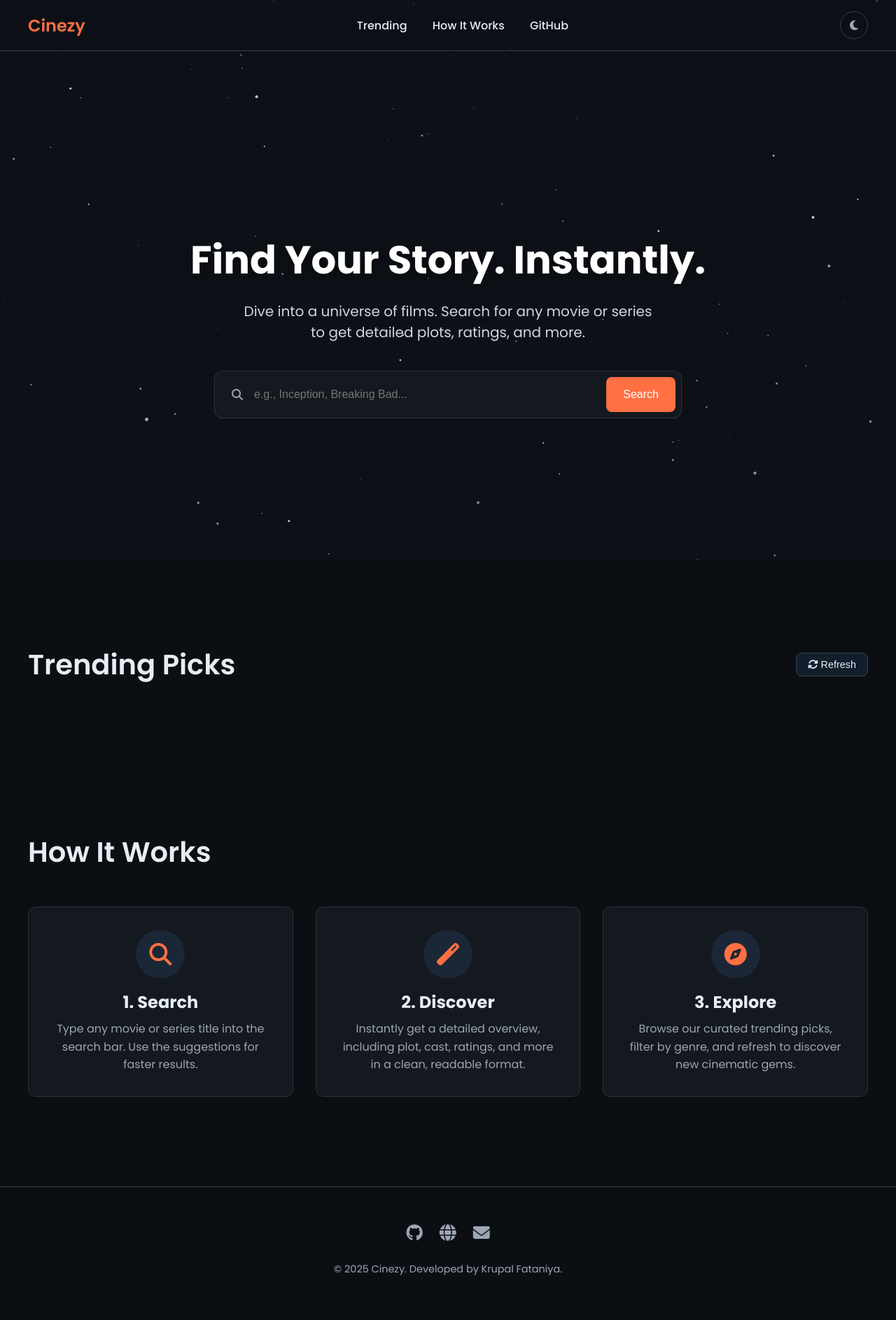
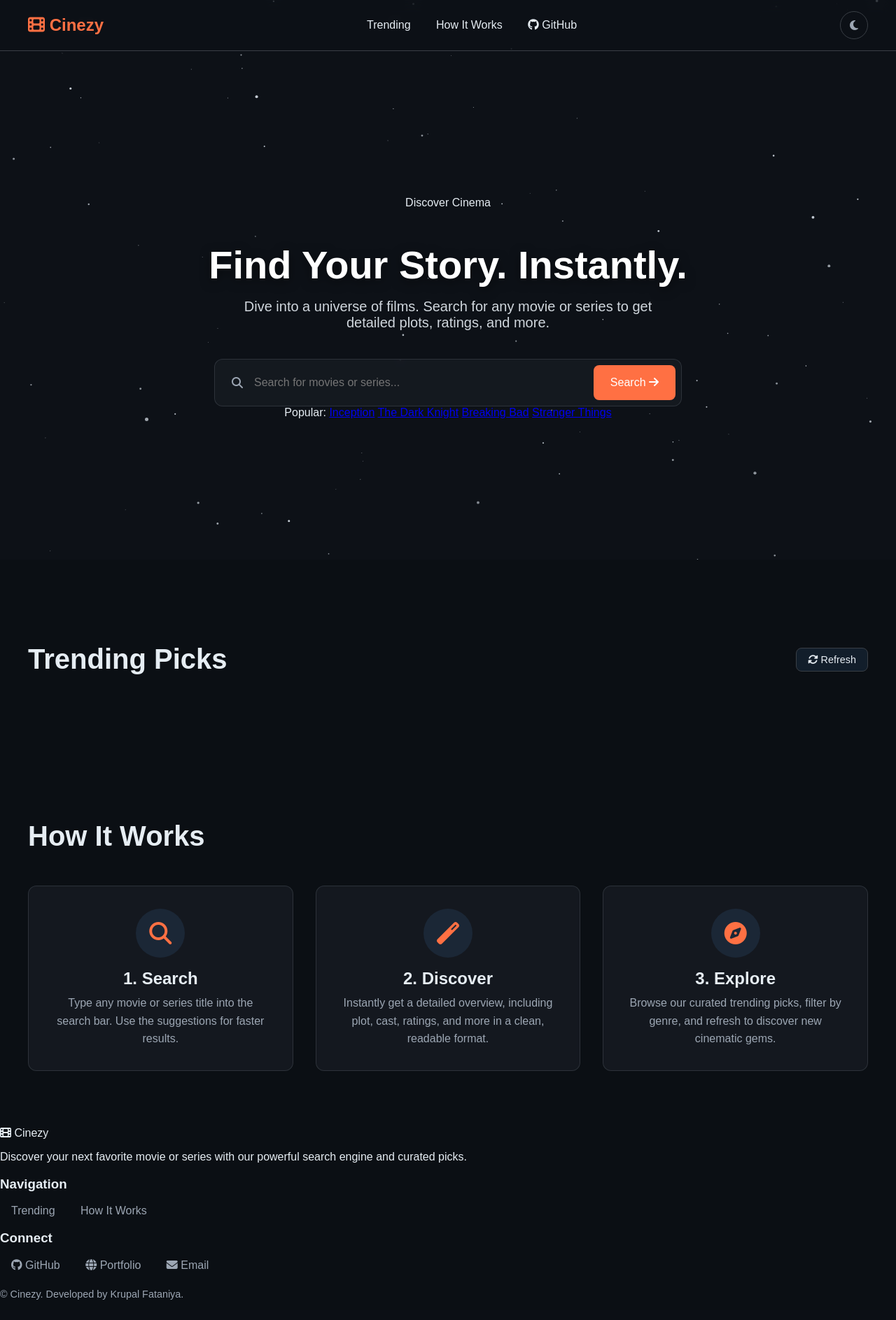
Before and after one commit to krupal-036/cinezy, a Flask app: page / in a window 1280 px wide. Shown: the whole page at 70% size. After the commit the page ends 1858 px from the top, so only its background shows below. Run offline with Flask 3, Linux system fonts and the light colour scheme; data that the repository does not hold is empty.

Commit message:
Add: SEO & Improve UI

```diff
--- a/templates/index.html
+++ b/templates/index.html
@@ -1,33 +1,117 @@
 <!DOCTYPE html>
 <html lang="en">
-
 <head>
     <meta charset="UTF-8">
     <meta name="viewport" content="width=device-width, initial-scale=1.0">
+    <meta http-equiv="X-UA-Compatible" content="IE=edge">
     <meta name="google-site-verification" content="TYKBWgeHzdHBlUxN48C0tXZb3UHXQfWV-PfxZSayPrI" />
+
     <title>Cinezy - Discover Your Next Movie</title>
+    <meta name="description" content="Cinezy helps you discover your next favorite movie or series. Search for any film to get detailed plots, ratings, cast, and more. Explore trending picks and find your story instantly.">
+    <meta name="keywords" content="movie search, krupal fataniya, cinezy, film database, movie ratings, movie recommendations, trending movies, series finder, cinema discovery, movie plots, cast information">
+    <meta name="author" content="Krupal Fataniya">
+    <meta name="robots" content="index, follow">
+    <meta name="language" content="English">
+    <meta name="revisit-after" content="7 days">
+    <meta name="rating" content="general">
+
+    <meta property="og:type" content="website">
+    <meta property="og:title" content="Cinezy - Discover Your Next Movie">
+    <meta property="og:description" content="Cinezy helps you discover your next favorite movie or series. Search for any film to get detailed plots, ratings, cast, and more.">
+    <meta property="og:image" content="https://cdn-icons-png.freepik.com/512/686/686458.png">
+    <meta property="og:url" content="https://cinezy.vercel.app/">
+    <meta property="og:site_name" content="Cinezy">
+    <meta property="og:locale" content="en_US">
+
+    <meta name="twitter:card" content="summary_large_image">
+    <meta name="twitter:title" content="Cinezy - Discover Your Next Movie">
+    <meta name="twitter:description" content="Cinezy helps you discover your next favorite movie or series. Search for any film to get detailed plots, ratings, cast, and more.">
+    <meta name="twitter:image" content="https://cdn-icons-png.freepik.com/512/686/686458.png">
+
+    <link rel="canonical" href="https://cinezy.vercel.app/">
+    <meta name="theme-color" content="#ff7043">
+
+    <link rel="shortcut icon" href="https://cdn-icons-png.freepik.com/512/686/686458.png" type="image/x-icon">
+    <link rel="icon" href="https://cdn-icons-png.freepik.com/512/686/686458.png" type="image/x-icon">
+    <link rel="apple-touch-icon" href="https://cdn-icons-png.freepik.com/512/686/686458.png">
+    <link rel="manifest" href="{{ url_for('static', filename='manifest.json') }}">
+
+    <meta name="mobile-web-app-capable" content="yes">
+    <meta name="apple-mobile-web-app-capable" content="yes">
+    <meta name="apple-mobile-web-app-status-bar-style" content="black-translucent">
+    <meta name="apple-mobile-web-app-title" content="Cinezy">
+    <meta name="application-name" content="Cinezy">
+
+    <meta http-equiv="Content-Security-Policy" content="default-src 'self'; script-src 'self' 'unsafe-inline' https://cdnjs.cloudflare.com https://code.jquery.com; style-src 'self' 'unsafe-inline' https://fonts.googleapis.com https://cdnjs.cloudflare.com; font-src 'self' https://fonts.gstatic.com https://cdnjs.cloudflare.com; img-src 'self' data: https:; connect-src 'self' https://www.omdbapi.com;">
+    <meta name="referrer" content="no-referrer-when-downgrade">
+    <meta name="abstract" content="Movie and series discovery platform">
+    <meta name="topic" content="Entertainment">
+    <meta name="summary" content="Discover your next favorite movie or series with Cinezy">
+    <meta name="classification" content="Entertainment">
+    <meta name="url" content="https://cinezy.vercel.app/">
+    <meta name="identifier-URL" content="https://cinezy.vercel.app/">
+
+    <link rel="dns-prefetch" href="//fonts.googleapis.com">
+    <link rel="dns-prefetch" href="//fonts.gstatic.com">
+    <link rel="dns-prefetch" href="//cdnjs.cloudflare.com">
+    <link rel="dns-prefetch" href="//www.omdbapi.com">
+
     <link rel="preconnect" href="https://fonts.googleapis.com">
     <link rel="preconnect" href="https://fonts.gstatic.com" crossorigin>
-    <link href="https://fonts.googleapis.com/css2?family=Poppins:wght@300;400;500;600;700&display=swap"
-        rel="stylesheet">
-    <link rel="stylesheet" href="https://cdnjs.cloudflare.com/ajax/libs/font-awesome/6.5.1/css/all.min.css"
-        integrity="sha512-DTOQO9RWCH3ppGqcWaEA1BIZOC6xxalwEsw9c2QQeAIftl+Vegovlnee1c9QX4TctnWMn13TZye+giMm8e2LwA=="
-        crossorigin="anonymous" referrerpolicy="no-referrer" />
-    <link rel="shortcut icon" href="https://cdn-icons-png.freepik.com/512/686/686458.png" type="image/x-icon">
+    <link rel="preconnect" href="https://cdnjs.cloudflare.com">
+    <link rel="preconnect" href="https://www.omdbapi.com">
+
+    <link href="https://fonts.googleapis.com/css2?family=Poppins:wght@300;400;500;600;700&family=Inter:wght@400;500;700&display=swap" rel="stylesheet">
+    <link rel="stylesheet" href="https://cdnjs.cloudflare.com/ajax/libs/font-awesome/6.5.1/css/all.min.css">
     <link rel="stylesheet" href="{{ url_for('static', filename='css/style.css') }}">
+
+    <script type="application/ld+json">
+    {
+        "@context": "https://schema.org",
+        "@type": "WebApplication",
+        "name": "Cinezy",
+        "url": "https://cinezy.vercel.app/",
+        "description": "Discover your next favorite movie or series with Cinezy",
+        "applicationCategory": "EntertainmentApplication",
+        "operatingSystem": "Web",
+        "author": {
+            "@type": "Person",
+            "name": "Krupal Fataniya"
+        },
+        "creator": {
+            "@type": "Person",
+            "name": "Krupal Fataniya"
+        },
+        "applicationSubCategory": "Movie Search Engine",
+        "offers": {
+            "@type": "Offer",
+            "price": "0",
+            "priceCurrency": "USD"
+        },
+        "aggregateRating": {
+            "@type": "AggregateRating",
+            "ratingValue": "4.8",
+            "ratingCount": "42"
+        }
+    }
+    </script>
 </head>
 
 <body>
+    <div class="app-container">
+        <div id="p5-canvas-container"></div>
 
-    <div id="p5-canvas-container"></div>
         <header class="site-header">
             <div class="header-container">
-            <a href="/" class="logo">Cinezy</a>
+                <a href="/" class="logo">
+                    <i class="fas fa-film"></i> Cinezy
+                </a>
                 <nav class="main-nav">
                     <a href="#trending">Trending</a>
                     <a href="#how-it-works">How It Works</a>
-                <a href="https://github.com/krupal-036/cinezy" target="_blank"
-                    rel="noopener noreferrer">GitHub</a>
+                    <a href="https://github.com/krupal-036/cinezy" target="_blank" rel="noopener noreferrer">
+                        <i class="fab fa-github"></i> GitHub
+                    </a>
                 </nav>
                 <div class="header-controls">
                     <button id="theme-toggle" title="Toggle theme" aria-label="Toggle theme">
@@ -41,46 +125,50 @@
             </div>
         </header>
 
-
         <nav id="mobile-nav">
-        <button id="mobile-nav-close-btn" aria-label="Close navigation menu">x</button>
+            <button id="mobile-nav-close-btn" aria-label="Close navigation menu">
+                <i class="fas fa-times"></i>
+            </button>
             <a href="#trending" class="mobile-nav-link">Trending</a>
             <a href="#how-it-works" class="mobile-nav-link">How It Works</a>
-        <a href="https://github.com/krupal-036/cinezy" target="_blank" rel="noopener noreferrer"
-            class="mobile-nav-link">GitHub</a>
+            <a href="https://github.com/krupal-036/cinezy" target="_blank" rel="noopener noreferrer" class="mobile-nav-link">
+                <i class="fab fa-github"></i> GitHub
+            </a>
         </nav>
 
         <main class="container">
             <section id="hero">
                 <div class="hero-content">
+                    <div class="hero-badge">Discover Cinema</div>
                     <h1>Find Your Story. Instantly.</h1>
-                <p class="subtitle">Dive into a universe of films. Search for any movie or series to get detailed plots,
-                    ratings, and more.</p>
-                <form id="search-form">
+                    <p class="subtitle">Dive into a universe of films. Search for any movie or series to get detailed plots, ratings, and more.</p>
+
+                    <form id="search-form" class="search-form">
                         <div class="search-input-wrapper">
                             <i class="fas fa-search search-icon"></i>
-                        <input type="text" name="title" id="search-title" placeholder="e.g., Inception, Breaking Bad..."
-                            required autocomplete="off" aria-label="Movie or series title">
+                            <input type="text" name="title" id="search-title" placeholder="Search for movies or series..." required autocomplete="off" aria-label="Movie or series title">
                             <div class="suggestions-container" id="suggestions-box" role="listbox"></div>
                         </div>
-                    <button type="submit">Search</button>
+                        <button type="submit" class="search-button">
+                            <span>Search</span>
+                            <i class="fas fa-arrow-right"></i>
+                        </button>
                     </form>
+
+                    <div class="search-tags">
+                        <span>Popular:</span>
+                        <a href="#" class="tag" data-title="Inception">Inception</a>
+                        <a href="#" class="tag" data-title="The Dark Knight">The Dark Knight</a>
+                        <a href="#" class="tag" data-title="Breaking Bad">Breaking Bad</a>
+                        <a href="#" class="tag" data-title="Stranger Things">Stranger Things</a>
+                    </div>
                 </div>
             </section>
 
-        <section id="trending">
+            <section id="trending" class="trending-section">
                 <div class="section-header">
                     <h2>Trending Picks</h2>
                     <div class="controls">
-                    <!-- <select id="genre-filter" aria-label="Filter by genre">
-                        <option value="all">All Genres</option>
-                        <option value="Action">Action</option>
-                        <option value="Comedy">Comedy</option>
-                        <option value="Drama">Drama</option>
-                        <option value="Sci-Fi">Sci-Fi</option>
-                        <option value="Thriller">Thriller</option>
-                        <option value="Horror">Horror</option>
-                    </select> -->
                         <button id="refresh-trending" aria-label="Refresh trending movies">
                             <i class="fas fa-sync-alt"></i> Refresh
                         </button>
@@ -92,7 +180,7 @@
                 <div id="trending-grid" class="movie-grid"></div>
             </section>
 
-        <section id="how-it-works">
+            <section id="how-it-works" class="how-it-works-section">
                 <div class="section-header">
                     <h2>How It Works</h2>
                 </div>
@@ -105,44 +193,59 @@
                     <div class="step-card">
                         <div class="step-icon"><i class="fas fa-magic"></i></div>
                         <h3>2. Discover</h3>
-                    <p>Instantly get a detailed overview, including plot, cast, ratings, and more in a clean, readable
-                        format.</p>
+                        <p>Instantly get a detailed overview, including plot, cast, ratings, and more in a clean, readable format.</p>
                     </div>
                     <div class="step-card">
                         <div class="step-icon"><i class="fas fa-compass"></i></div>
                         <h3>3. Explore</h3>
-                    <p>Browse our curated trending picks, filter by genre, and refresh to discover new cinematic gems.
-                    </p>
+                        <p>Browse our curated trending picks, filter by genre, and refresh to discover new cinematic gems.</p>
                     </div>
                 </div>
             </section>
         </main>
 
-    <footer class="site-footer-bottom">
+        <footer class="site-footer">
             <div class="footer-container">
-            <!-- <div class="footer-links">
-                <a href="#">About</a><a href="#">Contact</a><a href="#">Privacy Policy</a>
-            </div> -->
-            <div class="footer-socials"><a href="https://github.com/krupal-036" target="_blank"
-                    rel="noopener noreferrer" title="GitHub"><i class="fab fa-github"></i></a><a
-                    href="https://krupal.vercel.app/" target="_blank" rel="noopener noreferrer" title="Portfolio"><i
-                        class="fas fa-globe"></i></a><a href="mailto:krupalfataniya007@gmail.com" title="Email"><i
-                        class="fas fa-envelope"></i></a></div>
+                <div class="footer-content">
+                    <div class="footer-logo">
+                        <i class="fas fa-film"></i> Cinezy
+                    </div>
+                    <p class="footer-description">
+                        Discover your next favorite movie or series with our powerful search engine and curated picks.
+                    </p>
+                </div>
+                <div class="footer-links">
+                    <div class="footer-link-group">
+                        <h3>Navigation</h3>
+                        <a href="#trending">Trending</a>
+                        <a href="#how-it-works">How It Works</a>
+                    </div>
+                    <div class="footer-link-group">
+                        <h3>Connect</h3>
+                        <a href="https://github.com/krupal-036" target="_blank" rel="noopener noreferrer">
+                            <i class="fab fa-github"></i> GitHub
+                        </a>
+                        <a href="https://krupal.vercel.app/" target="_blank" rel="noopener noreferrer">
+                            <i class="fas fa-globe"></i> Portfolio
+                        </a>
+                        <a href="mailto:krupalfataniya007@gmail.com">
+                            <i class="fas fa-envelope"></i> Email
+                        </a>
+                    </div>
+                </div>
+            </div>
+            <div class="footer-bottom">
                 <p class="copyright">
                     © <span id="year"></span> Cinezy. Developed by Krupal Fataniya.
                 </p>
-
-            <script>
-                document.getElementById("year").textContent = new Date().getFullYear();
-            </script>
-
             </div>
         </footer>
 
         <div id="result-modal" class="modal-overlay">
             <div class="modal-content" role="dialog" aria-modal="true">
-            <button id="modal-close-btn" class="modal-close" aria-label="Close modal"><i
-                    class="fas fa-close"></i></button>
+                <button id="modal-close-btn" class="modal-close" aria-label="Close modal">
+                    <i class="fas fa-times"></i>
+                </button>
                 <div id="modal-loader" class="loader-container">
                     <div class="loader"></div>
                 </div>
@@ -150,12 +253,13 @@
             </div>
         </div>
 
+        <button id="back-to-top-btn" title="Go to top" aria-label="Go to top">
+            <i class="fas fa-arrow-up"></i>
+        </button>
+    </div>
+
     <script src="https://cdnjs.cloudflare.com/ajax/libs/p5.js/1.9.0/p5.min.js"></script>
     <script src="{{ url_for('static', filename='js/p5-sketch.js') }}"></script>
     <script src="{{ url_for('static', filename='js/app.js') }}"></script>
-
-
-    <button id="back-to-top-btn" title="Go to top" aria-label="Go to top"><i class="fas fa-arrow-up"></i></button>
 </body>
-
 </html>
```
Lines whose indentation alone changed are shown as unchanged.
